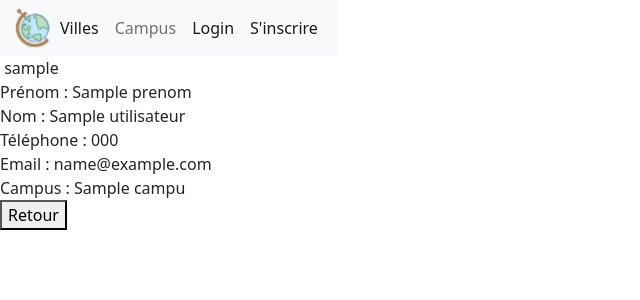
After one commit to Curzeed/ProjetSortir, a Symfony app: template templates/sortie/afficherParticipantSortie.html.twig in a window 1280 px wide. The commit adds this page. Shown: the top 300 px of the page, without its empty margins (0-640 px from the left). Run offline with Twig, Linux system fonts and the light colour scheme; the template is opened without the code that fills it: most values are stand-ins (such as "Sample title", 1, 10 or a date in 2020); some libraries are stand-ins or nearby versions.

Commit message:
voir profil 1/2 / dg

```diff
--- a/templates/registration/register.html.twig
+++ b/templates/registration/register.html.twig
@@ -1,7 +1,5 @@
 {% extends 'base.html.twig' %}
-{% block stylesheets %}
-    <link rel="stylesheet" href="{{ asset('css/styleRegister.css') }}">
-{% endblock %}
+
 {% block title %}S'inscrire{% endblock %}
 
 {% block contenu %}
--- a/templates/sortie/affiche_sortie.html.twig
+++ b/templates/sortie/affiche_sortie.html.twig
@@ -81,8 +81,8 @@
             <tbody>
             {% for p in sortie.participantsInscrits %}
                 <tr>
-
-                    <td>  {{ p.username }}</td>
+                                {# la route fournie un Id"usename"#}
+                    <td><a href="{{ path('participant_sortie', {'pseudo': p.username}) }}">{{ p.username }}</a></td>
                     <td>  {{ p.nom }} {{ p.prenom }}</td>
 
                 </tr>
--- /dev/null
+++ b/templates/sortie/afficherParticipantSortie.html.twig
@@ -0,0 +1,55 @@
+{% extends 'base.html.twig' %}
+{% block stylesheets %}
+    <link rel="stylesheet" href="{{ asset('css/styleRegister.css') }}">
+{% endblock %}
+
+{% block title %} {% endblock %}
+{% block contenu %}
+    <div class="photo">
+
+        {# On appelle l'image du profil qui se trouve dans le twig "infos" de l'utilisateur en quesion #}
+        {% if app.user.image %}
+            <img src="{{ asset(app.user.image) }}" class="image" alt=""/>
+        {% endif %}
+    </div>
+
+    {# On appelle les infos necessaires du profil de l'utilisateur en quesion
+    qui se trouve dans le twig en question#}
+
+    <div class="pseudo">
+        <label for=""></label>
+        {{ utilisateur.username }}
+    </div>
+    <div class="prenom">
+        <label for="">Prénom : </label>
+        {{ utilisateur.prenom }}
+    </div>
+    <div class="Nom">
+        <label for="">Nom : </label>
+        {{ utilisateur.nom }}
+    </div>
+    <div class="télephone">
+        <label for="">Téléphone : </label>
+        {{ utilisateur.telephone }}
+    </div>
+    <div class="email">
+        <label for="">Email : </label>
+        {{ utilisateur.email }}
+    </div>
+    <div class="Campus">
+        <label for="">Campus : </label>
+        {{ utilisateur.campus.nom }}
+    </div>
+
+    <div class="retour">
+        <button onclick=" window.history.back();">Retour</button>
+    </div>
+
+
+
+
+
+
+
+
+{% endblock %}
```
Also changed, not shown: src/Controller/ParticipantController.php (+11 -7 lines), public/profil/5d4bfd1dd426a019391087-61699109ecee5.png (added), public/profil/Olaf-KHIII-616d736f52ac3.png (added), public/profil/telechargement-616979662d98f.jpg (added), public/profil/telechargement-616979c346474.jpg (added), public/profil/telechargement-61698ee08ad38.jpg (added).
